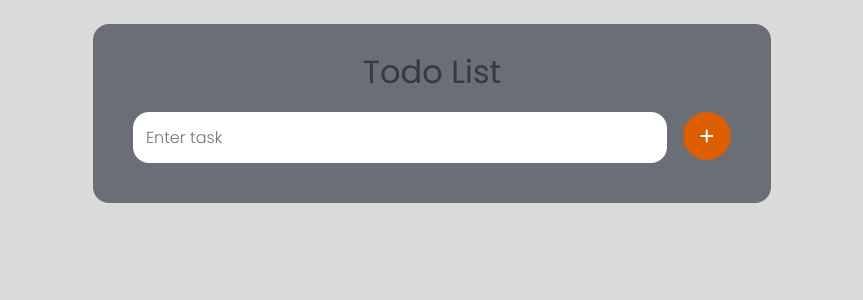
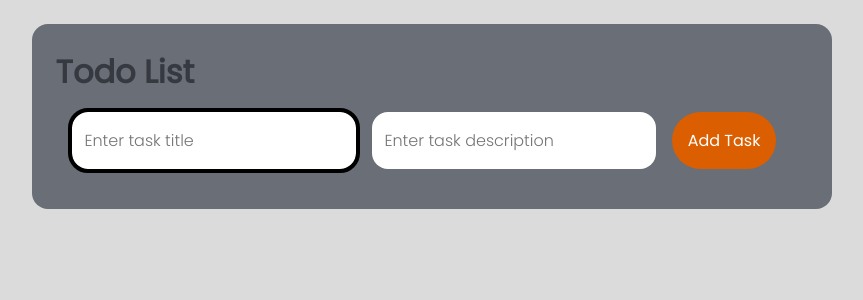
Before and after one commit to codersam10/todo-list-react, a React (Vite) app: page / in a window 1280 px wide. Shown: the top 300 px of the page, without its empty margins (208-1071 px from the left). Built offline with nearby package versions, Linux system fonts and the light colour scheme.

Commit message:
feat- add title and description, task pending complete

```diff
--- a/src/App.css
+++ b/src/App.css
@@ -5,6 +5,10 @@
   font-family: "Poppins", sans-serif;
   font-weight: 300;
   font-style: normal;
+}
+
+*:focus {
+  outline: 4px solid black;
 }
 
 #root {
@@ -21,8 +25,7 @@
   background-color: hsl(219, 6%, 44%);
   border-radius: 1rem;
   padding: 1.5rem;
-  width: 55%;
-  text-align: center;
+  width: 65%;
 }
 
 .input-container {
@@ -35,11 +38,13 @@
 
 h1 {
   color: hsl(220, 8%, 23%);
-  font-weight: 400;
   font-style: normal;
+  font-size: 2rem;
+  font-weight: 900;
 }
 
-#input-box {
+#title-input-box,
+#description-input-box {
   min-width: 0;
   flex-grow: 1;
   padding: 0.8rem;
@@ -50,16 +55,14 @@ h1 {
 }
 
 .add-btn {
-  text-align: center;
-  width: 3rem;
-  height: 3rem;
+  padding: 1rem;
   flex-shrink: 0;
   background-color: hsl(26, 100%, 43%);
   color: hsl(0, 0%, 100%);
-  box-shadow: none;
   border-radius: 50px;
   border: none;
   font-size: inherit;
+  font-weight: 400;
 }
 
 .add-btn:active {
@@ -74,7 +77,6 @@ h1 {
 .list-item {
   display: flex;
   justify-content: space-between;
-  align-items: center;
   gap: 1rem;
   word-break: break-all;
   background-color: hsl(220, 8%, 23%);
@@ -87,12 +89,39 @@ h1 {
 .list-text-container {
   flex-grow: 1;
   display: flex;
+  gap: 0.5rem;
 }
 
-.list-text {
+.list-title {
   flex-grow: 1;
-  text-align: left;
+  font-size: 1rem;
+  font-weight: 600;
+  color: hsl(26, 100%, 43%);
 }
+
+.list-description {
+  flex-grow: 1;
+  interpolate-size: allow-keywords;
+  height: 0;
+  padding: 0;
+  will-change: height, padding;
+  transition-property: height, padding;
+  transition-duration: 1s;
+  overflow: hidden;
+  background-color: hsl(220, 8%, 15%);
+  border-radius: 0.3rem;
+  margin-top: 0.5rem;
+  color: hsl(0, 0%, 47%);
+}
+
+.list-item:hover .list-description,
+.list-item:focus .list-description {
+  padding: 0.5rem;
+  transition-duration: 300ms;
+  transition-timing-function: ease-out;
+  height: auto;
+}
+
 .task-completed-text {
   display: grid;
   place-content: center;
@@ -102,7 +131,17 @@ h1 {
   color: hsl(113, 97%, 35%);
 }
 
+.task-not-completed-text {
+  display: grid;
+  place-content: center;
+  text-wrap: nowrap;
+  font-size: 0.6rem;
+  font-weight: bold;
+  color: hsl(0, 97%, 35%);
+}
+
 .delete-icon-wrapper {
+  flex-shrink: 0;
   width: 2rem;
   height: 2rem;
   padding: auto;
@@ -121,20 +160,20 @@ h1 {
   color: hsl(0, 100%, 70%);
 }
 
-.delete-icon-wrapper:hover{
+.delete-icon-wrapper:hover {
   background-color: hsl(0, 0%, 85%);
 }
 
 /* small screens */
 @media screen and (max-width: 700px) {
   .container {
-    width: 100%
+    width: 100%;
   }
 }
 
 /* mediun screens */
 @media screen and (max-width: 769px) {
   .container {
-    width: 100%
+    width: 100%;
   }
 }
--- a/src/App.jsx
+++ b/src/App.jsx
@@ -2,30 +2,22 @@ import { useEffect, useState } from "react";
 import "./App.css";
 import TodoInput from "./components/TodoInput";
 import TodoListItem from "./components/TodoListItem";
-import { Flip, toast, ToastContainer } from "react-toastify";
-import "react-toastify/dist/ReactToastify.css";
 import { v4 } from "uuid";
 
 const App = () => {
   const [todoList, setTodoList] = useState(
     JSON.parse(localStorage.getItem("todoList")) || []
   );
-  const addToList = (listItem) => {
-    listItem === ""
-      ? toast.warn("Please enter a task!", {
-          position: "top-center",
-          autoClose: 1500,
-          hideProgressBar: false,
-          closeOnClick: true,
-          pauseOnHover: true,
-          draggable: true,
-          theme: "light",
-          transition: Flip,
-        })
-      : setTodoList((oldTasks) => [
-          ...oldTasks,
-          { id: v4(), text: listItem, isCompleted: false },
-        ]);
+  const addToList = (listItemTitle, listItemDescrption) => {
+    setTodoList((oldTasks) => [
+      ...oldTasks,
+      {
+        id: v4(),
+        title: listItemTitle,
+        description: listItemDescrption,
+        isCompleted: false,
+      },
+    ]);
   };
 
   const handleTaskCompletion = (id) => {
@@ -55,14 +47,14 @@ const App = () => {
             <TodoListItem
               key={listItemObj?.id}
               id={listItemObj?.id}
-              listText={listItemObj?.text}
+              title={listItemObj?.title}
+              description={listItemObj?.description}
               isCompleted={listItemObj?.isCompleted}
               handleTaskCompletion={handleTaskCompletion}
               deleteListItem={deleteListItem}
             />
           );
         })}
-        <ToastContainer />
       </div>
     </div>
   );
--- a/src/components/TodoInput.jsx
+++ b/src/components/TodoInput.jsx
@@ -1,41 +1,60 @@
-import React, { useState } from "react";
+import { useRef } from "react";
+import { Flip, toast, ToastContainer } from "react-toastify";
+import "react-toastify/dist/ReactToastify.css";
 
 const TodoInput = ({ addToList }) => {
-  const [inputText, setInputText] = useState("");
-  const handleInput = (event) => {
-    setInputText(event.target.value);
-  };
-  const handleEnterPress = (e) => {
-    if (e.key === "Enter") {
-      addToList(inputText);
-      setInputText("");
+  const titleInputRef = useRef(null);
+  const descriptionInputRef = useRef(null);
+  const handleSubmit = (e) => {
+    e.preventDefault();
+    if (
+      titleInputRef.current.value === "" ||
+      descriptionInputRef.current.value === ""
+    ) {
+      toast.warn("Please enter task Title and Description!", {
+        position: "top-center",
+        autoClose: 1500,
+        hideProgressBar: false,
+        closeOnClick: true,
+        pauseOnHover: true,
+        draggable: true,
+        theme: "light",
+        transition: Flip,
+      });
+    } else {
+      addToList(titleInputRef.current.value, descriptionInputRef.current.value);
+      titleInputRef.current.value = "";
+      descriptionInputRef.current.value = "";
     }
   };
 
   return (
     <div>
       <h1>Todo List</h1>
-      <div className="input-container">
+      <form className="input-container">
         <input
-          id="input-box"
-          onInput={handleInput}
-          onKeyDown={handleEnterPress}
-          value={inputText}
+          id="title-input-box"
           type="text"
-          placeholder="Enter task"
+          placeholder="Enter task title"
+          ref={titleInputRef}
+          autoFocus
+        />
+        <input
+          id="description-input-box"
+          type="text"
+          placeholder="Enter task description"
+          ref={descriptionInputRef}
         />
         <button
           className="add-btn"
-          onClick={(e) => {
-            addToList(inputText);
-            setInputText("");
-          }}
-          type="button"
+          onClick={handleSubmit}
+          type="submit"
           aria-label="Add task"
         >
-          <i className="fa-solid fa-plus"></i>
+          Add Task
         </button>
-      </div>
+        <ToastContainer />
+      </form>
     </div>
   );
 };
--- a/src/components/TodoListItem.jsx
+++ b/src/components/TodoListItem.jsx
@@ -1,30 +1,50 @@
 function TodoListItem({
   id,
-  listText,
+  title,
+  description,
   isCompleted,
   handleTaskCompletion,
   deleteListItem,
 }) {
   const styles = isCompleted
-    ? { textDecoration: "line-through", color: "hsla(0, 0%, 100%, 0.3)" }
+    ? {
+        textDecoration: "line-through",
+        color: "hsla(0, 0%, 100%, 0.3)",
+      }
     : {};
 
   return (
-    <li className="list-item">
+    <li
+      className="list-item"
+      tabIndex={0}
+    >
       <div
         className="list-text-container"
-        onClick={() => {
+        onDoubleClick={() => {
           handleTaskCompletion(id);
         }}
       >
-        <span
-          className="list-text"
+        <div
+          className="list-title"
           style={styles}
         >
-          {listText}
-        </span>
-        {isCompleted && (
-          <span className="task-completed-text">Task Completed!</span>
+          {title}
+          <div className="list-description">{description}</div>
+        </div>
+        {isCompleted ? (
+          <span
+            className="task-completed-text"
+            title="Double tap to mark as incomplete"
+          >
+            Task Completed!
+          </span>
+        ) : (
+          <span
+            className="task-not-completed-text"
+            title="Double tap to mark as completed"
+          >
+            Task Pending!
+          </span>
         )}
       </div>
 
```
